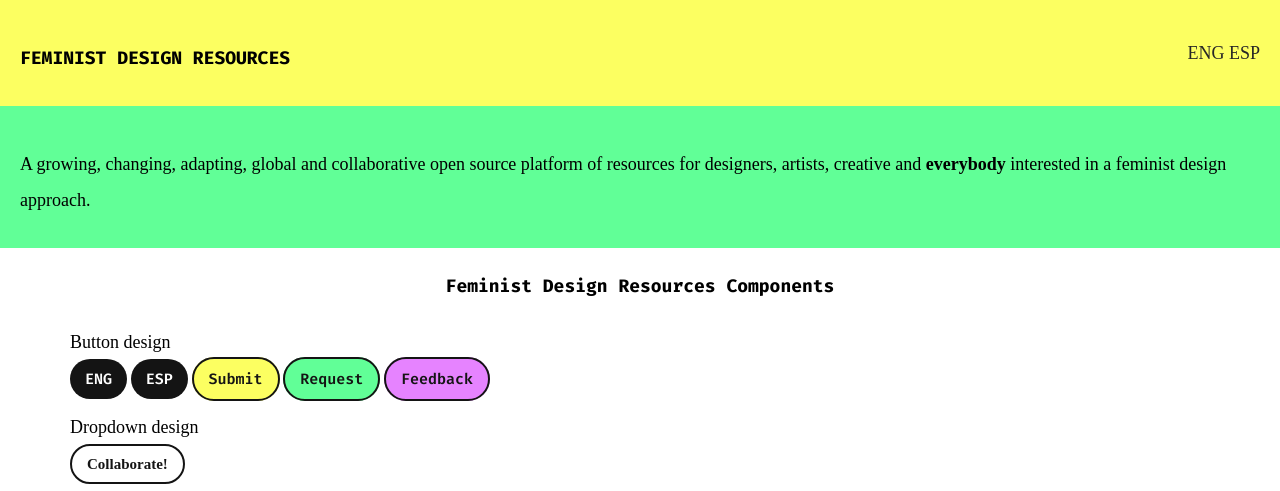
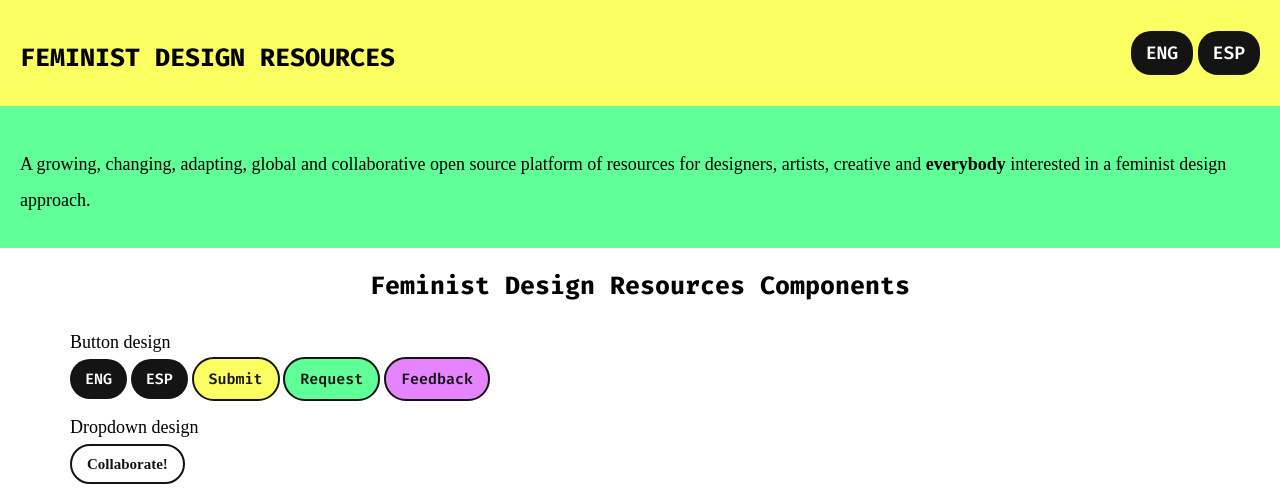
Before and after one commit to martaroncero/fdr, a plain HTML site: page index.html in a window 1280 px wide. Shown: the top 491 px of the page. Drawn offline with nearby package versions, Linux system fonts and the light colour scheme.

Commit message:
Added project to git

```diff
--- a/css/style.css
+++ b/css/style.css
@@ -45,7 +45,7 @@ body {
 
 h1{
  font-family: Fira Code;
-font-size: 18px;
+font-size: 25px;
 font-style: normal;
 font-weight: 700;
 line-height: 36px;
--- a/index.html
+++ b/index.html
@@ -32,7 +32,7 @@
 <header>
 
  <h1>FEMINIST DESIGN RESOURCES</h1>
-  <nav><a href="index.html">ENG</a> <a href="spanish.html">ESP</a></nav>
+  <nav><a href="#" class="btn-language" id="eng">ENG</a> <a href="#" class="btn-language" id="esp">ESP</a></nav>
 </header>
 
 <section class="about"><h2>A growing, changing, adapting, global and collaborative open source platform of resources for designers, artists, creative and <b>everybody</b> interested in a feminist design approach.</h2></section>
```
